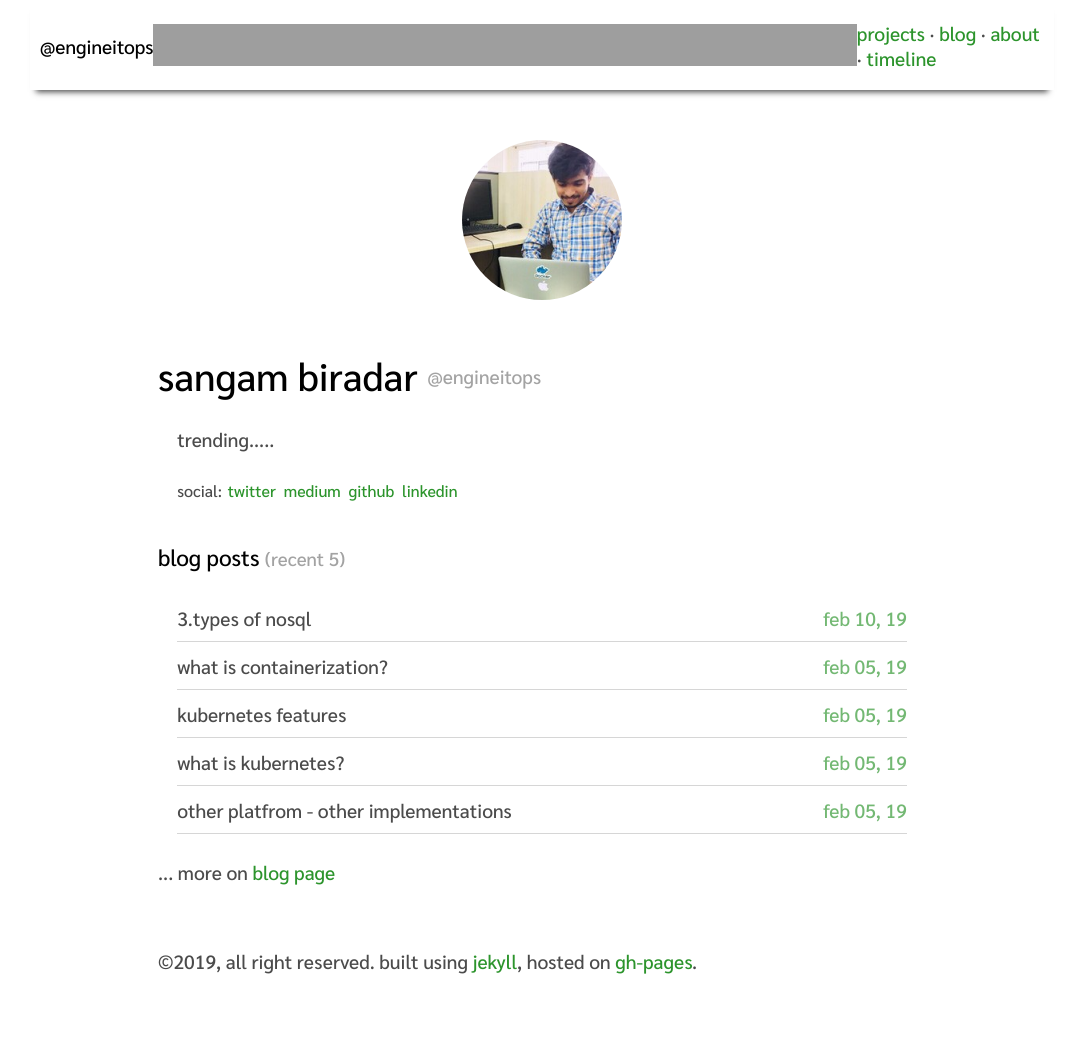
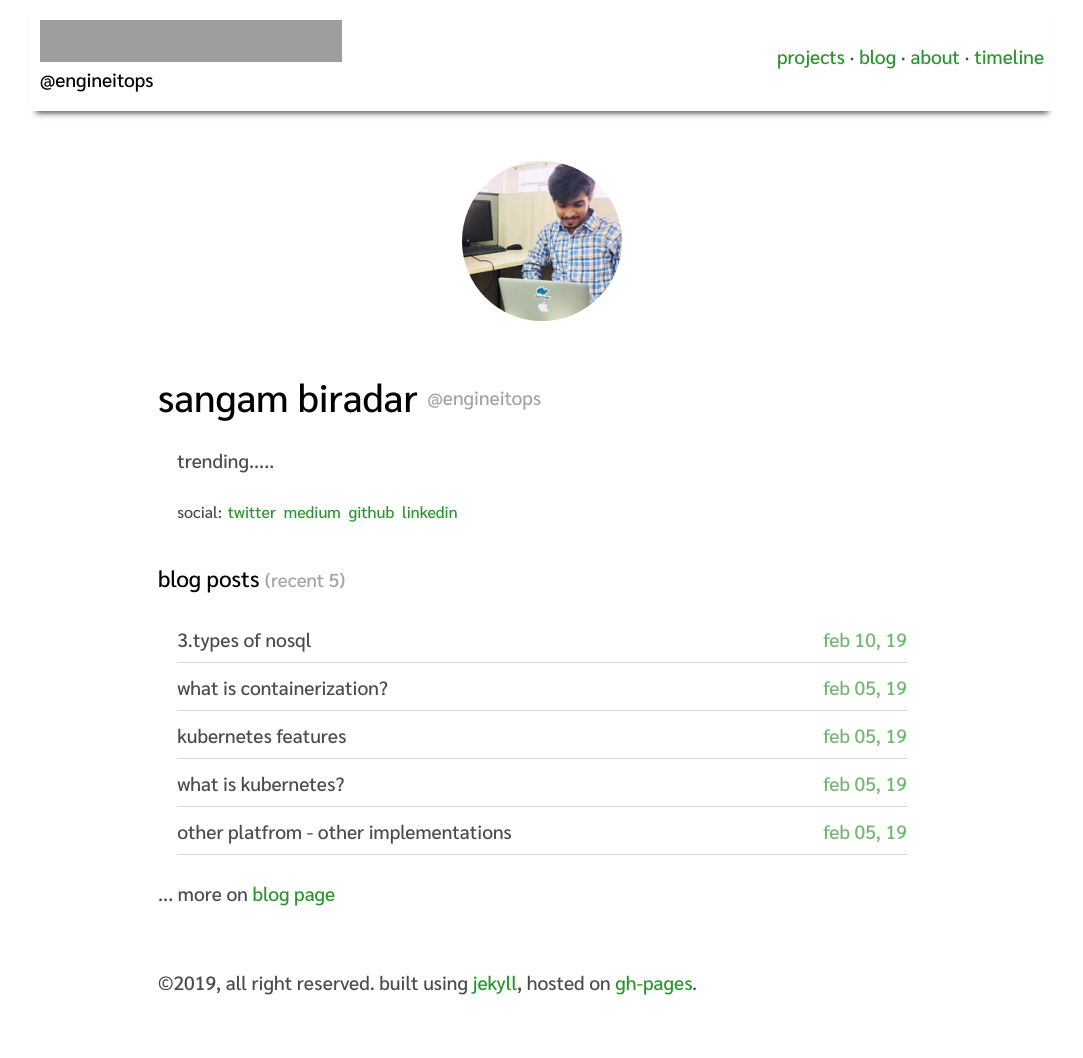
Before and after one commit to EngineITOps/EngineITOps.github.io, a Jekyll site: the page built from index.html, in a window 1280 px wide. Shown: the whole page, without its empty margins (98-1181 px from the left). Built offline with Jekyll 4.4.1, drawn with Linux system fonts in a browser that asks for light colours; the list of posts is cut into pages by our own code; before the commit the page ends 1037 px from its top, so only the background shows below that; grey boxes are pictures that could not be loaded.

Commit message:
Update nav.html

```diff
--- a/_includes/nav.html
+++ b/_includes/nav.html
@@ -1,6 +1,6 @@
 <nav>
-    <div class="logo"><a href="/">@ENGINEITOPS</a></div>
-    <img src="https://hitcounter.pythonanywhere.com/count/tag.svg?url=https%3A%2F%2Fengineitops.icu" alt="Hits" height="42" width="42">
+    <div class="logo"><img src="https://hitcounter.pythonanywhere.com/count/tag.svg?url=https%3A%2F%2Fengineitops.icu" alt="visitor" height="42" width="42"><a href="/">@ENGINEITOPS</a></div>
+
     <div class="links">
         <a href="/projects/">projects</a> &middot;
         <a href="/blog/">blog</a> &middot;
```
